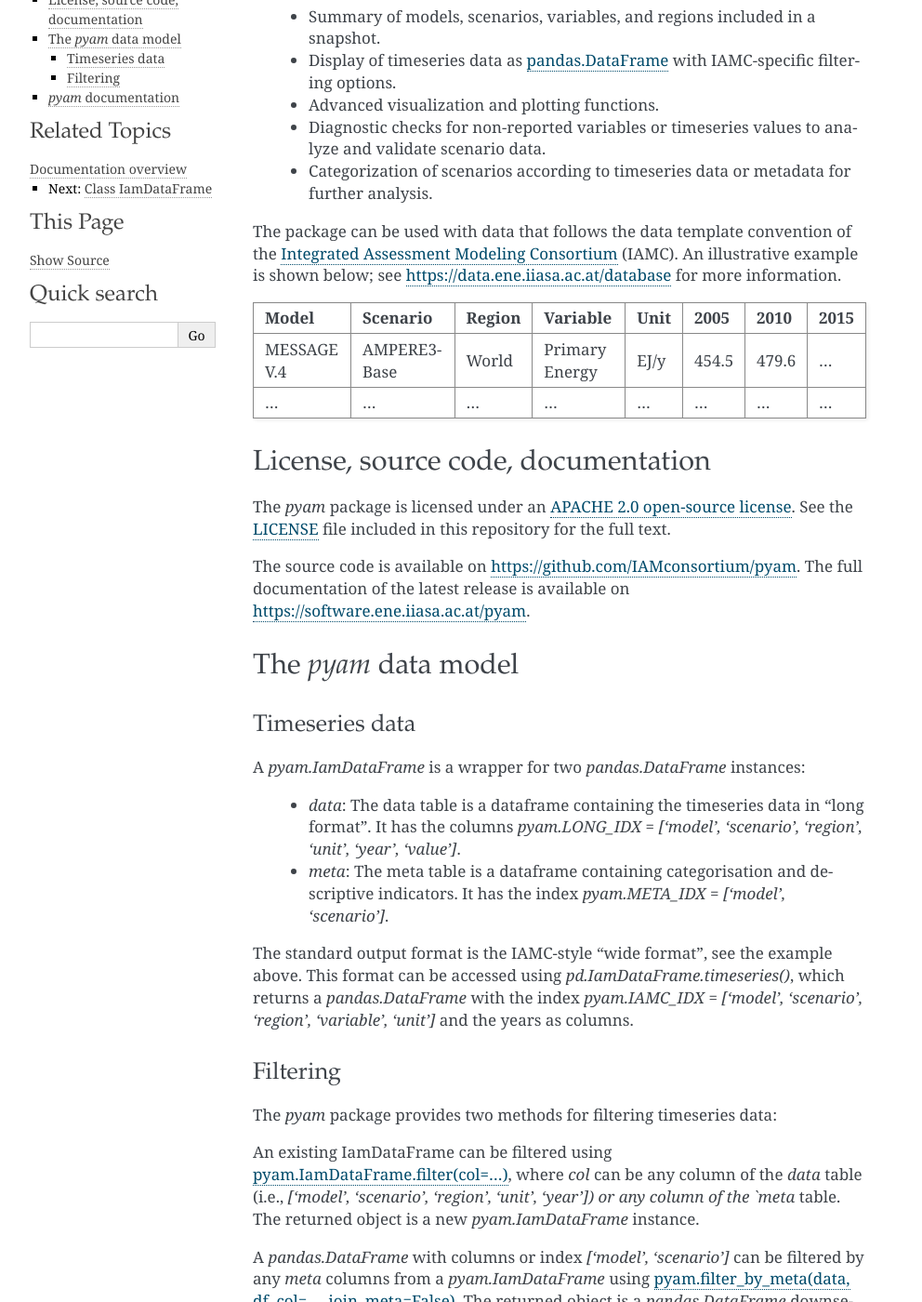
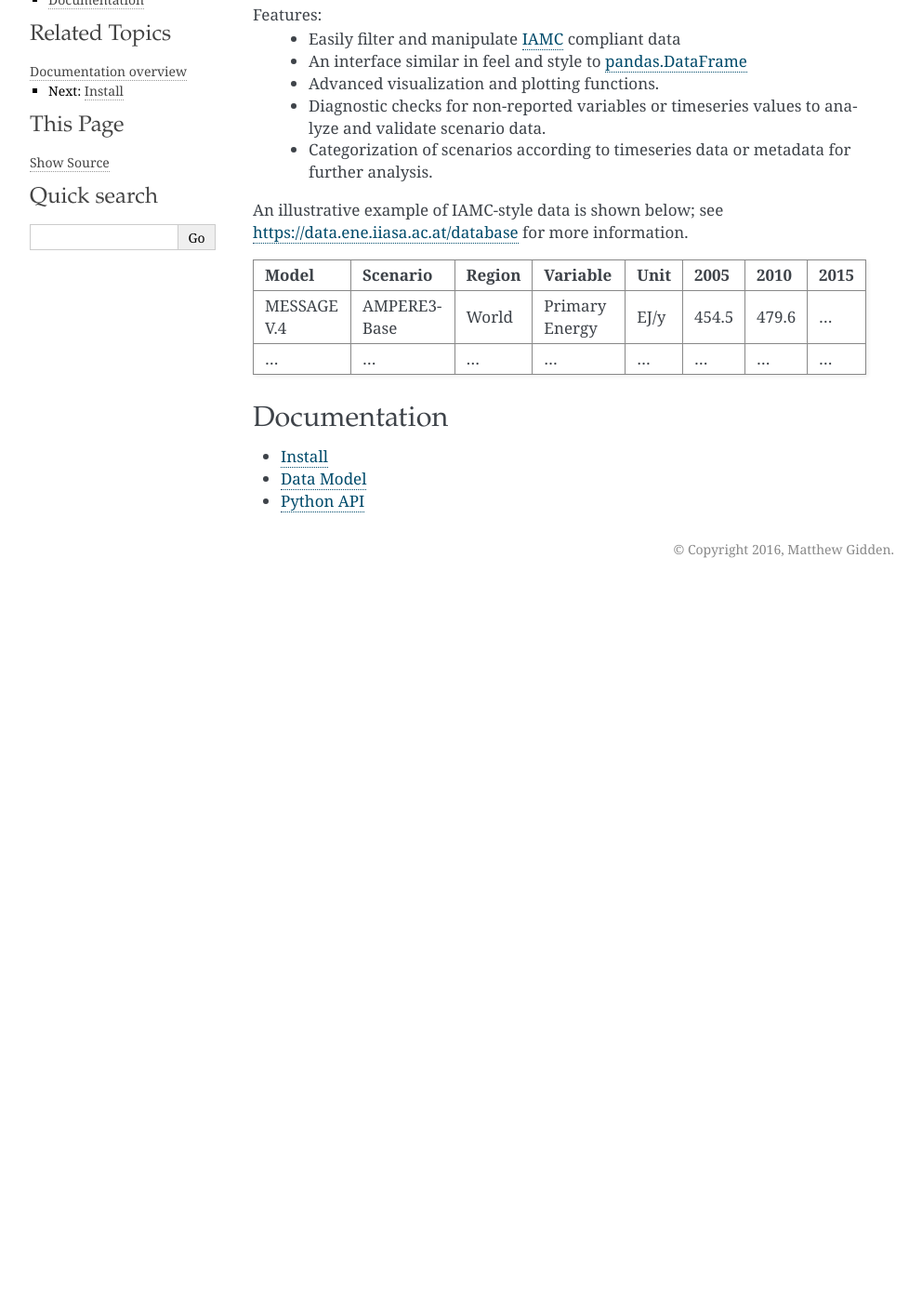
Before and after one commit to IAMconsortium/pyam, a Sphinx documentation site: the page built from doc/source/index.rst, in a window 1280 px wide and 1400 px high, scrolled down 347 px. Shown: the whole window at 93% size, without its empty margins (148-1140 px from the left). Built offline with Sphinx 7.4.7, drawn with Linux system fonts in a browser that asks for light colours; pages that are not in the unit, such as notebooks, are missing from menus; after the commit the page ends 977 px from its top, so only the background shows below that; some of the changed text lies outside the part shown.

Commit message:
initial rework

```diff
--- a/doc/source/IamDataFrame.rst
+++ /dev/null
@@ -1,7 +0,0 @@
-.. currentmodule:: pyam
-
-Class IamDataFrame
-==================
-
-.. autoclass:: IamDataFrame
-   :members:
--- /dev/null
+++ b/doc/source/data.rst
@@ -0,0 +1,43 @@
+
+Data Model
+----------
+
+Timeseries data
+^^^^^^^^^^^^^^^
+
+A `pyam.IamDataFrame` is a wrapper for two `pandas.DataFrame` instances:
+
+ - `data`: The data table is a dataframe containing the timeseries data in
+   "long format". It has the columns `pyam.LONG_IDX = ['model', 'scenario',
+   'region', 'unit', 'year', 'value']`.
+
+ - `meta`: The meta table is a dataframe containing categorisation and
+   descriptive indicators. It has the index `pyam.META_IDX = ['model',
+   'scenario']`.
+
+The standard output format is the IAMC-style "wide format", see the example
+above. This format can be accessed using `pd.IamDataFrame.timeseries()`,
+which returns a `pandas.DataFrame` with the index `pyam.IAMC_IDX = ['model',
+'scenario', 'region', 'variable', 'unit']` and the years as columns.
+
+Filtering
+^^^^^^^^^
+
+The `pyam` package provides two methods for filtering timeseries data:
+
+An existing IamDataFrame can be filtered using
+`pyam.IamDataFrame.filter(col=...)`_, where `col` can be any column of the
+`data` table (i.e., `['model', 'scenario', 'region', 'unit', 'year']) or any
+column of the `meta` table. The returned object is a new `pyam.IamDataFrame`
+instance.
+
+A `pandas.DataFrame` with columns or index `['model', 'scenario']` can be
+filtered by any `meta` columns from a `pyam.IamDataFrame` using
+`pyam.filter_by_meta(data, df, col=..., join_meta=False)`_. The returned
+object is a `pandas.DataFrame` downselected to those models-and-scenarios where
+the `meta` column satisfies the criteria given by `col=...` .
+Optionally, the `meta` columns are joined to the returned dataframe.
+
+ .. _`pyam.IamDataFrame.filter(col=...)` : IamDataFrame.html#pyam.IamDataFrame.filter
+
+ .. _`pyam.filter_by_meta(data, df, col=..., join_meta=False)` : pyam_functions.html
--- a/doc/source/index.rst
+++ b/doc/source/index.rst
@@ -1,31 +1,52 @@
-**pyam**: an open-source Python package for IAM scenario analysis and visualization
-===================================================================================
+**pyam**: analysis and visualization of assessment models
+=========================================================
 
-Overview and scope
-------------------
 
-The ``pyam`` package provides a range of diagnostic tools and functions
-for analyzing and visualising scenario data in the IAMC timeseries format.
+Release v\ |version|.
+
+.. image:: https://img.shields.io/pypi/v/pyam-iamc.svg
+   :target: https://pypi.python.org/pypi/pyam-iamc/
+
+.. image:: https://img.shields.io/pypi/l/pyam-iamc.svg
+    :target: https://pypi.python.org/pypi/pyam-iamc
+
+.. image:: https://circleci.com/gh/IAMconsortium/pyam.svg?style=shield&circle-token=:circle-token
+    :target: https://circleci.com/gh/IAMconsortium/pyam
+
+.. image:: https://travis-ci.org/IAMconsortium/pyam.svg?branch=master
+   :target: https://travis-ci.org/IAMconsortium/pyam
+
+.. image:: https://ci.appveyor.com/api/projects/status/github/IAMconsortium/pyam?svg=true&passingText=passing&failingText=failing&pendingText=pending
+      :target: https://ci.appveyor.com/project/IAMconsortium/pyam
+
+.. image:: https://coveralls.io/repos/github/IAMconsortium/pyam/badge.svg?branch=master
+    :target: https://coveralls.io/github/IAMconsortium/pyam?branch=master
+
+.. image:: https://zenodo.org/badge/DOI/10.5281/zenodo.802832.svg
+   :target: https://doi.org/10.5281/zenodo.802832
+
+The **pyam** Python package provides a range of diagnostic tools and functions
+for analyzing and visualising data in the IAMC timeseries format.
+
+Overview
+--------
 
 Features:
- - Summary of models, scenarios, variables, and regions included in a snapshot.
- - Display of timeseries data as `pandas.DataFrame`_
-   with IAMC-specific filtering options.
+ - Easily filter and manipulate `IAMC`_ compliant data
+ - An interface similar in feel and style to `pandas.DataFrame`_
  - Advanced visualization and plotting functions.
  - Diagnostic checks for non-reported variables or timeseries values
    to analyze and validate scenario data.
  - Categorization of scenarios according to timeseries data
    or metadata for further analysis.
 
-The package can be used with data that follows the data template convention
-of the `Integrated Assessment Modeling Consortium`_ (IAMC).
-An illustrative example is shown below;
+An illustrative example of IAMC-style data is shown below;
 see https://data.ene.iiasa.ac.at/database for more information.
 
 .. _`pandas.DataFrame`:
    https://pandas.pydata.org/pandas-docs/stable/generated/pandas.DataFrame.html
 
-.. _`Integrated Assessment Modeling Consortium`:
+.. _`IAMC`:
    http://www.globalchange.umd.edu/iamc/
 
 ============  =============  ==========  ==============  ========  ========  ========  ========
@@ -35,78 +56,13 @@ MESSAGE V.4   AMPERE3-Base   World       Primary Energy  EJ/y      454.5     479
 ...           ...            ...         ...             ...       ...       ...       ...
 ============  =============  ==========  ==============  ========  ========  ========  ========
 
-
-License, source code, documentation
------------------------------------
-
-The `pyam` package is licensed under an `APACHE 2.0 open-source license`_.
-See the `LICENSE`_ file included in this repository for the full text.
-
-The source code is available on https://github.com/IAMconsortium/pyam.
-The full documentation of the latest release is available on
-https://software.ene.iiasa.ac.at/pyam.
-
-.. _`APACHE 2.0 open-source license`: http://www.apache.org/licenses/LICENSE-2.0
-
-.. _`LICENSE`: https://github.com/IAMconsortium/pyam/blob/master/LICENSE
-
-
-The `pyam` data model
----------------------
-
-Timeseries data
-^^^^^^^^^^^^^^^
-
-A `pyam.IamDataFrame` is a wrapper for two `pandas.DataFrame` instances:
-
- - `data`: The data table is a dataframe containing the timeseries data in
-   "long format". It has the columns `pyam.LONG_IDX = ['model', 'scenario',
-   'region', 'unit', 'year', 'value']`.
-
- - `meta`: The meta table is a dataframe containing categorisation and
-   descriptive indicators. It has the index `pyam.META_IDX = ['model',
-   'scenario']`.
-
-The standard output format is the IAMC-style "wide format", see the example
-above. This format can be accessed using `pd.IamDataFrame.timeseries()`,
-which returns a `pandas.DataFrame` with the index `pyam.IAMC_IDX = ['model',
-'scenario', 'region', 'variable', 'unit']` and the years as columns.
-
-Filtering
-^^^^^^^^^
-
-The `pyam` package provides two methods for filtering timeseries data:
-
-An existing IamDataFrame can be filtered using
-`pyam.IamDataFrame.filter(col=...)`_, where `col` can be any column of the
-`data` table (i.e., `['model', 'scenario', 'region', 'unit', 'year']) or any
-column of the `meta` table. The returned object is a new `pyam.IamDataFrame`
-instance.
-
-A `pandas.DataFrame` with columns or index `['model', 'scenario']` can be
-filtered by any `meta` columns from a `pyam.IamDataFrame` using
-`pyam.filter_by_meta(data, df, col=..., join_meta=False)`_. The returned
-object is a `pandas.DataFrame` downselected to those models-and-scenarios where
-the `meta` column satisfies the criteria given by `col=...` .
-Optionally, the `meta` columns are joined to the returned dataframe.
-
- .. _`pyam.IamDataFrame.filter(col=...)` : IamDataFrame.html#pyam.IamDataFrame.filter
-
- .. _`pyam.filter_by_meta(data, df, col=..., join_meta=False)` : pyam_functions.html
-
-`pyam` documentation
---------------------
-
-See `this guide`_ for guidelines on NumPy/SciPy Documentation conventions.
-
-.. _`this guide`:
-   https://github.com/numpy/numpy/blob/master/doc/HOWTO_DOCUMENT.rst.txt
+Documentation
+-------------
 
 .. toctree::
-   :maxdepth: 2
+   :maxdepth: 1
 
-   IamDataFrame
-   Statistics
-   pyam_functions
-   timeseries
+   install
+   data
+   api
    examples/index
--- a/doc/source/pyam_functions.rst
+++ /dev/null
@@ -1,6 +0,0 @@
-.. currentmodule:: pyam
-
-Useful `pyam` functions
-=======================
-
-.. autofunction:: filter_by_meta
--- a/requirements.txt
+++ b/requirements.txt
@@ -6,3 +6,6 @@ xlrd
 xlsxwriter
 matplotlib
 seaborn
+six
+geopandas
+cartopy
```
Also changed, not shown: doc/source/api.rst (renamed from doc/source/Statistics.rst, +19 -1 lines), doc/source/install.rst (added, +34 -0 lines), doc/source/timeseries.rst (deleted, +0 -8 lines), 1 other file.
